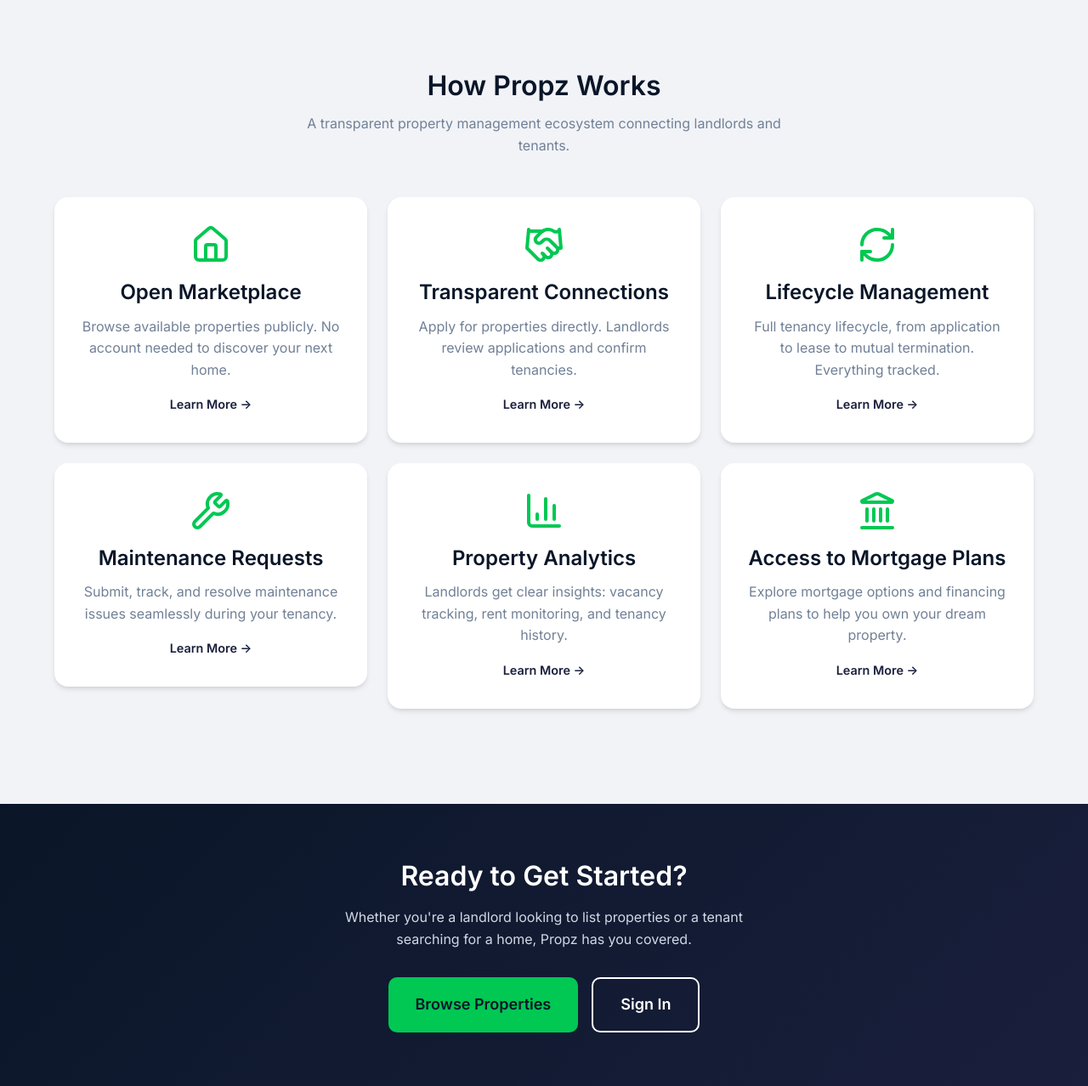
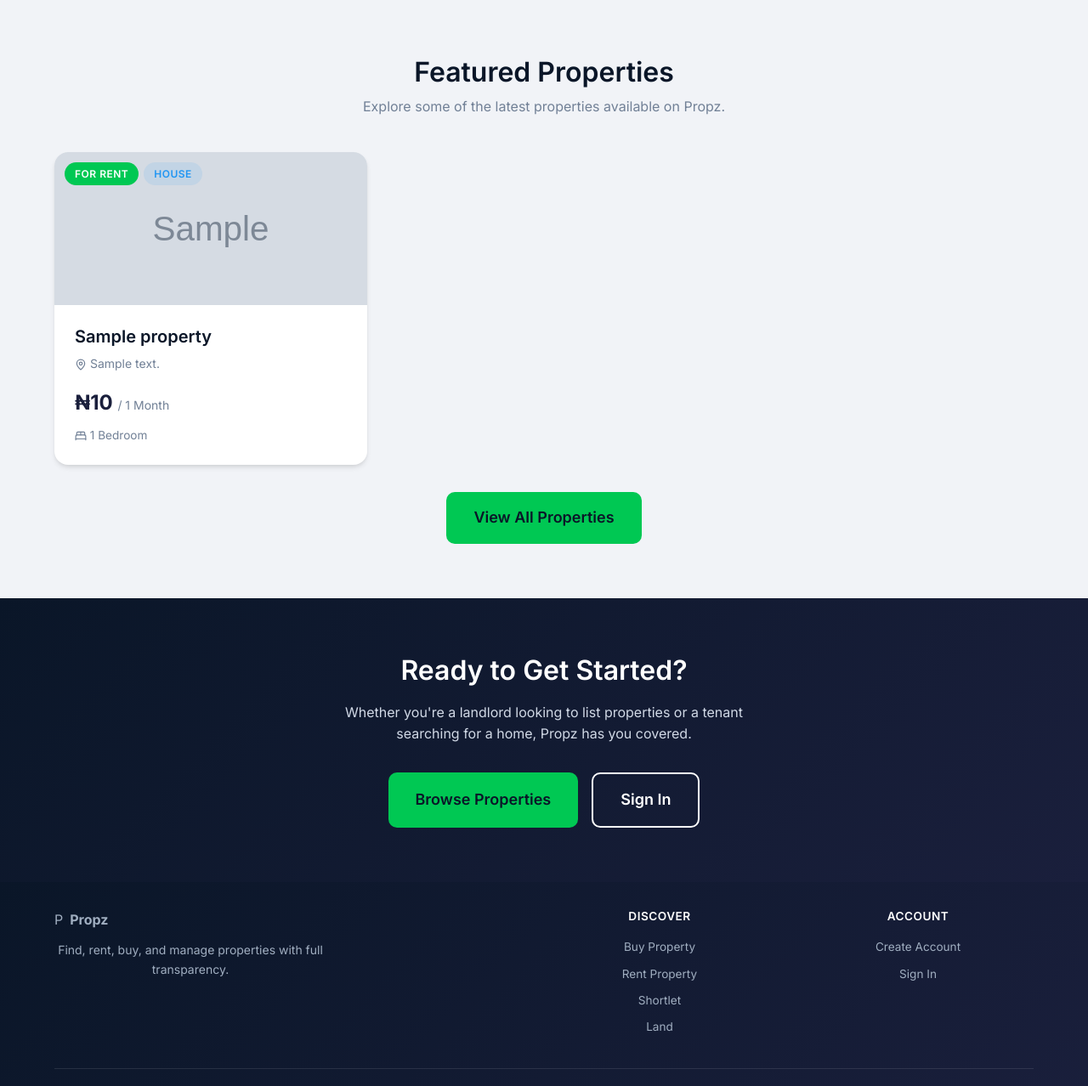
Before and after one commit to TammyAminigo/PRAMMS, a Django app: page / in a window 1280 px wide. Shown: the part 647-1925 px from the top of the page at 85% size. Run offline with Django 5.2, Linux system fonts and the light colour scheme; tables that the repository leaves empty hold one stand-in row (values such as "Sample post"); grey boxes marked "Sample" are stand-in pictures.

Commit message:
Homepage & marketplace fixes: add Featured Properties, remove How Propz Works, stop tab auto-search
- Added 'Featured Properties' section to homepage showing latest available properties
- Removed 'How Propz Works' section from homepage
- Removed auto-submit on marketplace tab click (Buy/Rent/Shortlet/Land)
- Updated HomeView to pass suggested_properties context (6 latest available)
- Property address/location displays correctly on marketplace cards

```diff
--- a/accounts/views.py
+++ b/accounts/views.py
@@ -18,6 +18,14 @@ class HomeView(TemplateView):
         if request.user.is_authenticated:
             return redirect('dashboard')
         return super().get(request, *args, **kwargs)
+
+    def get_context_data(self, **kwargs):
+        context = super().get_context_data(**kwargs)
+        from properties.models import Property
+        context['suggested_properties'] = Property.objects.filter(
+            is_available=True
+        ).order_by('-created_at')[:6]
+        return context
 
 
 # =============================================
--- a/templates/home.html
+++ b/templates/home.html
@@ -1,4 +1,5 @@
 {% extends 'base.html' %}
+{% load humanize %}
 
 {% block title %}Propz - Find Your Next Property{% endblock %}
 
@@ -133,129 +134,49 @@
     </div>
 </section>
 
-<!-- Features Section -->
-<section class="features" style="padding: 5rem 0;">
+<!-- Suggested Properties Section -->
+{% if suggested_properties %}
+<section style="padding: 4rem 0; background: var(--gray-50);">
     <div class="container">
-        <div style="text-align: center; margin-bottom: 3rem;">
-            <h2>How Propz Works</h2>
-            <p style="color: var(--gray-500); max-width: 600px; margin: 0.75rem auto 0;">A transparent property
-                management ecosystem connecting landlords and tenants.</p>
+        <div style="text-align: center; margin-bottom: 2.5rem;">
+            <h2 style="margin-bottom: 0.5rem;">Featured Properties</h2>
+            <p style="color: var(--gray-500); max-width: 600px; margin: 0 auto;">Explore some of the latest properties available on Propz.</p>
         </div>
-
-        <div class="stats-grid" style="grid-template-columns: repeat(auto-fit, minmax(280px, 1fr));">
-            <!-- Feature 1 -->
-            <a href="{% url 'feature_marketplace' %}" style="text-decoration: none; color: inherit;">
-                <div class="card"
-                    style="text-align: center; padding: 2rem; cursor: pointer; transition: transform 0.2s ease, box-shadow 0.2s ease;"
-                    onmouseover="this.style.transform='translateY(-4px)'; this.style.boxShadow='0 8px 24px rgba(0,0,0,0.12)';"
-                    onmouseout="this.style.transform=''; this.style.boxShadow='';">
-                    <div style="margin-bottom: 1rem; display: flex; justify-content: center;">
-                        <i data-lucide="home" class="icon-2xl icon-accent"></i>
+        <div class="property-grid">
+            {% for property in suggested_properties %}
+            <a href="{% url 'marketplace_detail' pk=property.pk %}" class="property-card" style="text-decoration: none; color: inherit;">
+                <div class="property-card-image" {% if property.photo %}style="background: none;"{% endif %}>
+                    {% if property.photo %}
+                    <img src="{{ property.photo.url }}" alt="{{ property.name }}" style="width:100%;height:100%;object-fit:cover;border-radius:12px 12px 0 0;">
+                    {% else %}
+                    <i data-lucide="house" class="icon-2xl" style="color: rgba(255,255,255,0.7);"></i>
+                    {% endif %}
+                    <div style="position: absolute; top: 12px; left: 12px; display: flex; gap: 6px;">
+                        <span class="badge badge-success" style="background: var(--accent); color: white;">{{ property.get_listing_type_display }}</span>
+                        <span class="badge badge-info">{{ property.get_property_type_display }}</span>
                     </div>
-                    <h3 style="margin-bottom: 0.75rem;">Open Marketplace</h3>
-                    <p style="color: var(--gray-500);">Browse available properties publicly. No account needed to
-                        discover
-                        your next home.</p>
-                    <span
-                        style="display: inline-block; margin-top: 1rem; color: var(--primary); font-weight: 600; font-size: 0.9rem;">Learn
-                        More →</span>
+                </div>
+                <div class="property-card-body">
+                    <h4>{{ property.name }}</h4>
+                    <p class="address"><i data-lucide="map-pin" class="icon-xs" style="vertical-align: middle;"></i> {{ property.address }}</p>
+                    <div class="rent">&#8358;{{ property.rent_amount|floatformat:"0"|intcomma }}
+                        {% if property.get_rent_period_display %}<span>/ {{ property.get_rent_period_display }}</span>{% endif %}
+                    </div>
+                    {% if property.bedrooms %}
+                    <div style="margin-top: 0.5rem; color: var(--gray-500); font-size: 0.85rem;">
+                        <i data-lucide="bed-double" class="icon-xs" style="vertical-align: middle;"></i> {{ property.bedrooms }} Bedroom{{ property.bedrooms|pluralize }}
+                    </div>
+                    {% endif %}
                 </div>
             </a>
-
-            <!-- Feature 2 -->
-            <a href="{% url 'feature_connections' %}" style="text-decoration: none; color: inherit;">
-                <div class="card"
-                    style="text-align: center; padding: 2rem; cursor: pointer; transition: transform 0.2s ease, box-shadow 0.2s ease;"
-                    onmouseover="this.style.transform='translateY(-4px)'; this.style.boxShadow='0 8px 24px rgba(0,0,0,0.12)';"
-                    onmouseout="this.style.transform=''; this.style.boxShadow='';">
-                    <div style="margin-bottom: 1rem; display: flex; justify-content: center;">
-                        <i data-lucide="handshake" class="icon-2xl icon-accent"></i>
-                    </div>
-                    <h3 style="margin-bottom: 0.75rem;">Transparent Connections</h3>
-                    <p style="color: var(--gray-500);">Apply for properties directly. Landlords review applications and
-                        confirm tenancies.</p>
-                    <span
-                        style="display: inline-block; margin-top: 1rem; color: var(--primary); font-weight: 600; font-size: 0.9rem;">Learn
-                        More →</span>
-                </div>
-            </a>
-
-            <!-- Feature 3 -->
-            <a href="{% url 'feature_lifecycle' %}" style="text-decoration: none; color: inherit;">
-                <div class="card"
-                    style="text-align: center; padding: 2rem; cursor: pointer; transition: transform 0.2s ease, box-shadow 0.2s ease;"
-                    onmouseover="this.style.transform='translateY(-4px)'; this.style.boxShadow='0 8px 24px rgba(0,0,0,0.12)';"
-                    onmouseout="this.style.transform=''; this.style.boxShadow='';">
-                    <div style="margin-bottom: 1rem; display: flex; justify-content: center;">
-                        <i data-lucide="refresh-cw" class="icon-2xl icon-accent"></i>
-                    </div>
-                    <h3 style="margin-bottom: 0.75rem;">Lifecycle Management</h3>
-                    <p style="color: var(--gray-500);">Full tenancy lifecycle, from application to lease to mutual
-                        termination. Everything tracked.</p>
-                    <span
-                        style="display: inline-block; margin-top: 1rem; color: var(--primary); font-weight: 600; font-size: 0.9rem;">Learn
-                        More →</span>
-                </div>
-            </a>
-
-            <!-- Feature 4 -->
-            <a href="{% url 'feature_maintenance' %}" style="text-decoration: none; color: inherit;">
-                <div class="card"
-                    style="text-align: center; padding: 2rem; cursor: pointer; transition: transform 0.2s ease, box-shadow 0.2s ease;"
-                    onmouseover="this.style.transform='translateY(-4px)'; this.style.boxShadow='0 8px 24px rgba(0,0,0,0.12)';"
-                    onmouseout="this.style.transform=''; this.style.boxShadow='';">
-                    <div style="margin-bottom: 1rem; display: flex; justify-content: center;">
-                        <i data-lucide="wrench" class="icon-2xl icon-accent"></i>
-                    </div>
-                    <h3 style="margin-bottom: 0.75rem;">Maintenance Requests</h3>
-                    <p style="color: var(--gray-500);">Submit, track, and resolve maintenance issues seamlessly during
-                        your
-                        tenancy.</p>
-                    <span
-                        style="display: inline-block; margin-top: 1rem; color: var(--primary); font-weight: 600; font-size: 0.9rem;">Learn
-                        More →</span>
-                </div>
-            </a>
-
-            <!-- Feature 5 -->
-            <a href="{% url 'feature_analytics' %}" style="text-decoration: none; color: inherit;">
-                <div class="card"
-                    style="text-align: center; padding: 2rem; cursor: pointer; transition: transform 0.2s ease, box-shadow 0.2s ease;"
-                    onmouseover="this.style.transform='translateY(-4px)'; this.style.boxShadow='0 8px 24px rgba(0,0,0,0.12)';"
-                    onmouseout="this.style.transform=''; this.style.boxShadow='';">
-                    <div style="margin-bottom: 1rem; display: flex; justify-content: center;">
-                        <i data-lucide="bar-chart-3" class="icon-2xl icon-accent"></i>
-                    </div>
-                    <h3 style="margin-bottom: 0.75rem;">Property Analytics</h3>
-                    <p style="color: var(--gray-500);">Landlords get clear insights: vacancy tracking, rent monitoring,
-                        and
-                        tenancy history.</p>
-                    <span
-                        style="display: inline-block; margin-top: 1rem; color: var(--primary); font-weight: 600; font-size: 0.9rem;">Learn
-                        More →</span>
-                </div>
-            </a>
-
-            <!-- Feature 6 -->
-            <a href="{% url 'mortgage_info' %}" style="text-decoration: none; color: inherit;">
-                <div class="card"
-                    style="text-align: center; padding: 2rem; cursor: pointer; transition: transform 0.2s ease, box-shadow 0.2s ease;"
-                    onmouseover="this.style.transform='translateY(-4px)'; this.style.boxShadow='0 8px 24px rgba(0,0,0,0.12)';"
-                    onmouseout="this.style.transform=''; this.style.boxShadow='';">
-                    <div style="margin-bottom: 1rem; display: flex; justify-content: center;">
-                        <i data-lucide="landmark" class="icon-2xl icon-accent"></i>
-                    </div>
-                    <h3 style="margin-bottom: 0.75rem;">Access to Mortgage Plans</h3>
-                    <p style="color: var(--gray-500);">Explore mortgage options and financing plans to help you own your
-                        dream property.</p>
-                    <span
-                        style="display: inline-block; margin-top: 1rem; color: var(--primary); font-weight: 600; font-size: 0.9rem;">Learn
-                        More →</span>
-                </div>
-            </a>
+            {% endfor %}
+        </div>
+        <div style="text-align: center; margin-top: 2rem;">
+            <a href="{% url 'marketplace_list' %}" class="btn btn-primary btn-lg">View All Properties</a>
         </div>
     </div>
 </section>
+{% endif %}
 
 <!-- CTA Section -->
 <section
```
Also changed, not shown: templates/properties/marketplace_list.html (+3 -5 lines).
